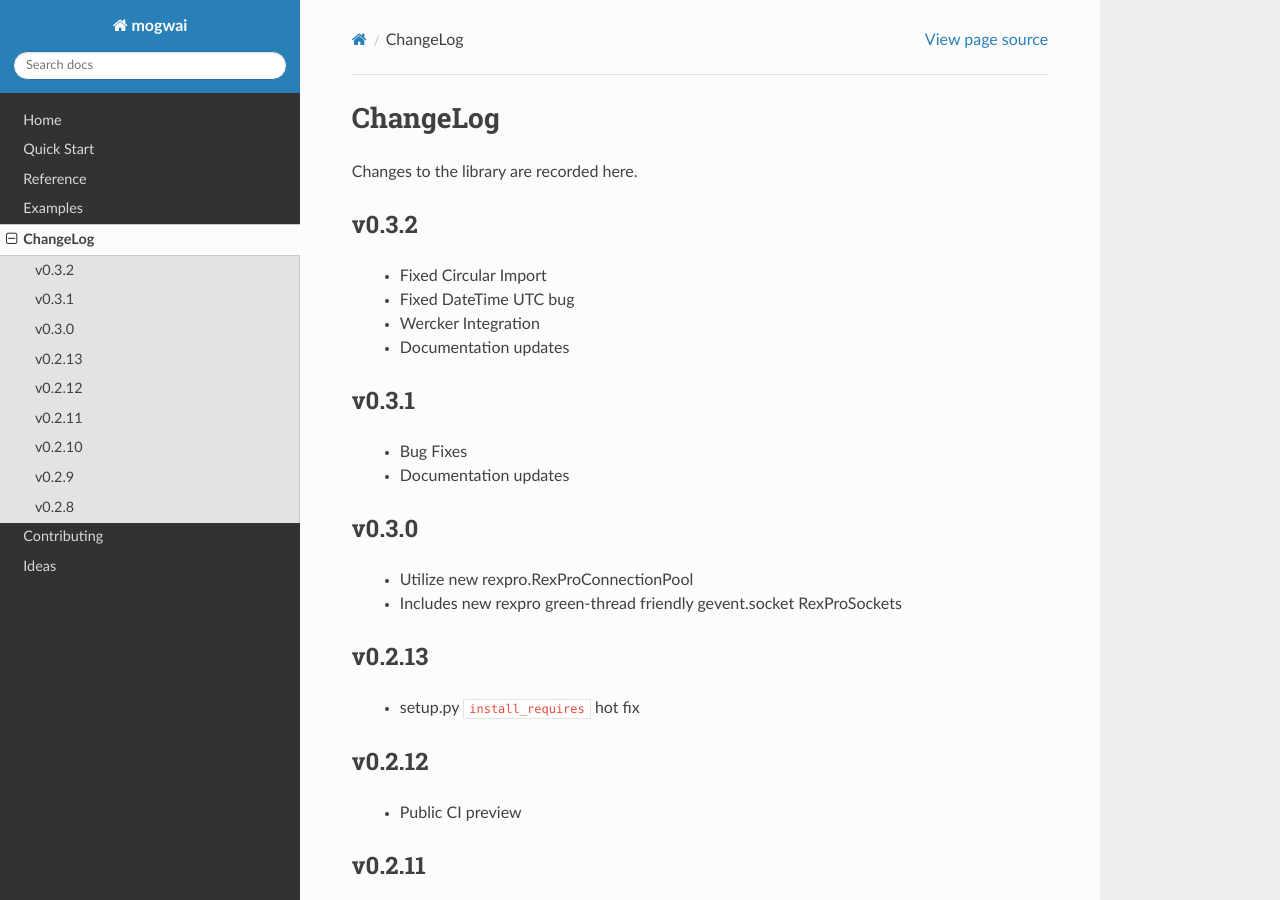
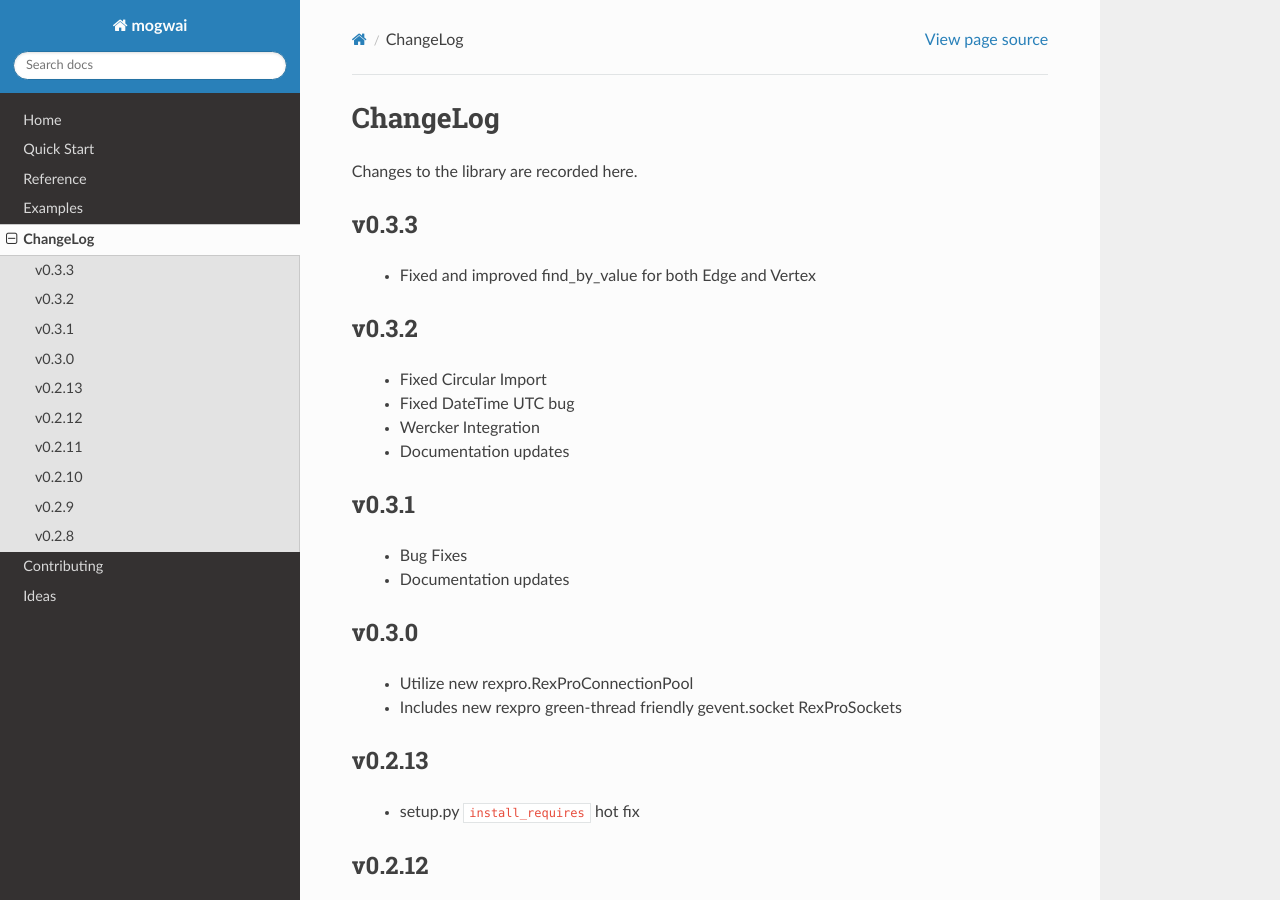
Before and after one commit to platinummonkey/mogwai, a Sphinx documentation site: the page built from docs/changelog.rst, in a window 1280 px wide and 900 px high. Built offline with Sphinx 7.4.7 and the Read the Docs theme 2.0.0, drawn with Linux system fonts in a browser that asks for light colours.

Commit message:
Changelog for 0.3.3

```diff
--- a/docs/changelog.rst
+++ b/docs/changelog.rst
@@ -4,6 +4,10 @@ ChangeLog
 =========
 
 Changes to the library are recorded here.
+
+v0.3.3
+------
+ * Fixed and improved find_by_value for both Edge and Vertex
 
 v0.3.2
 ------
```
